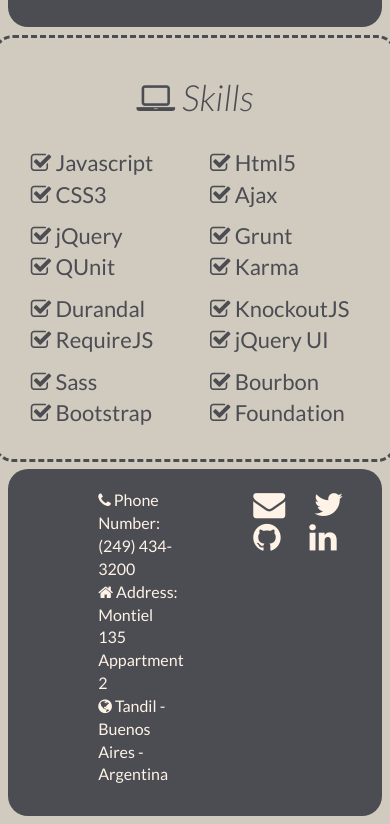
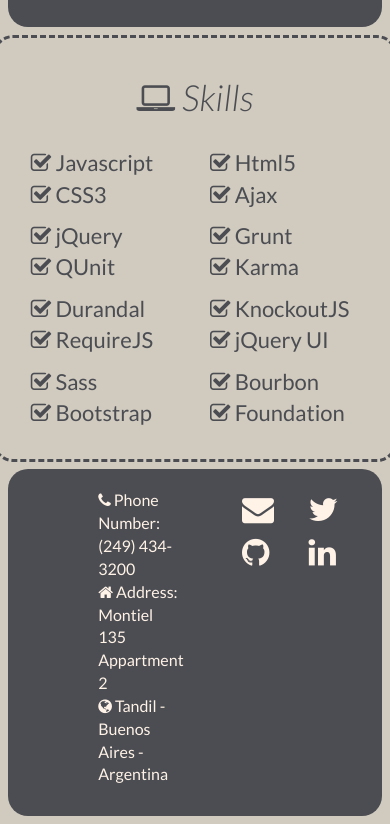
Before and after one commit to NicoZelaya/NicoZelaya.github.io, a website: page index.html in a window 390 px wide. Shown: the part 2124-2948 px from the top of the page. Drawn offline with nearby package versions, Linux system fonts and the light colour scheme.

Commit message:
fixing social icons layout for mobile

```diff
--- a/index.html
+++ b/index.html
@@ -171,10 +171,12 @@
 					</ul>
   			</div>
   			<div class="col-xs-5 col-xs-offset-1 col-lg-4 col-lg-offset-2">
-  				<a title="zelayadn@gmail.com" href="mailto:zelayadn@gmail.com"><i class="fa fa-envelope fa-2x"></i></a>
-  				<a title="My Twitter" href="https://twitter.com/nicolinou"><i class="fa fa-twitter fa-2x"></i></a>
-  				<a title="My GitHub" href="https://github.com/NicoZelaya"><i class="fa fa-github fa-2x"></i></a>
-  				<a title="My LinkedIn" href="https://ar.linkedin.com/in/zelayadn"><i class="fa fa-linkedin fa-2x"></i></a>
+  				<div class="row">
+	  				<a class="col-xs-5 col-sm-2" title="zelayadn@gmail.com" href="mailto:zelayadn@gmail.com"><i class="fa fa-envelope fa-2x"></i></a>
+	  				<a class="col-xs-5 col-sm-2" title="My Twitter" href="https://twitter.com/nicolinou"><i class="fa fa-twitter fa-2x"></i></a>
+	  				<a class="col-xs-5 col-sm-2" title="My GitHub" href="https://github.com/NicoZelaya"><i class="fa fa-github fa-2x"></i></a>
+	  				<a class="col-xs-5 col-sm-2" title="My LinkedIn" href="https://ar.linkedin.com/in/zelayadn"><i class="fa fa-linkedin fa-2x"></i></a>
+  				</div>
   			</div>
   		</div>
   	</section>
--- a/styles/main.scss
+++ b/styles/main.scss
@@ -89,7 +89,7 @@
 	}
 	a {
 		color: $primary-color-light;
-		margin: 0.8em;
+		margin: 0.3em 0.1em;
 		&:hover{
 			color: $color-highlight;
 			transition: color 1s ease;
```
Also changed, not shown: main.css, 1 other file.
